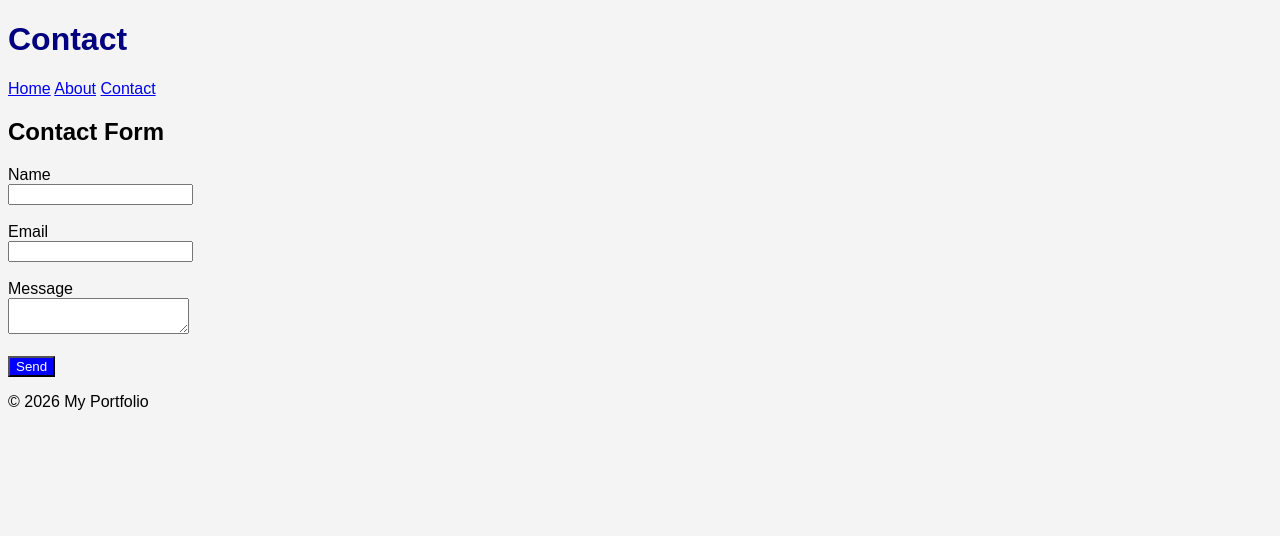
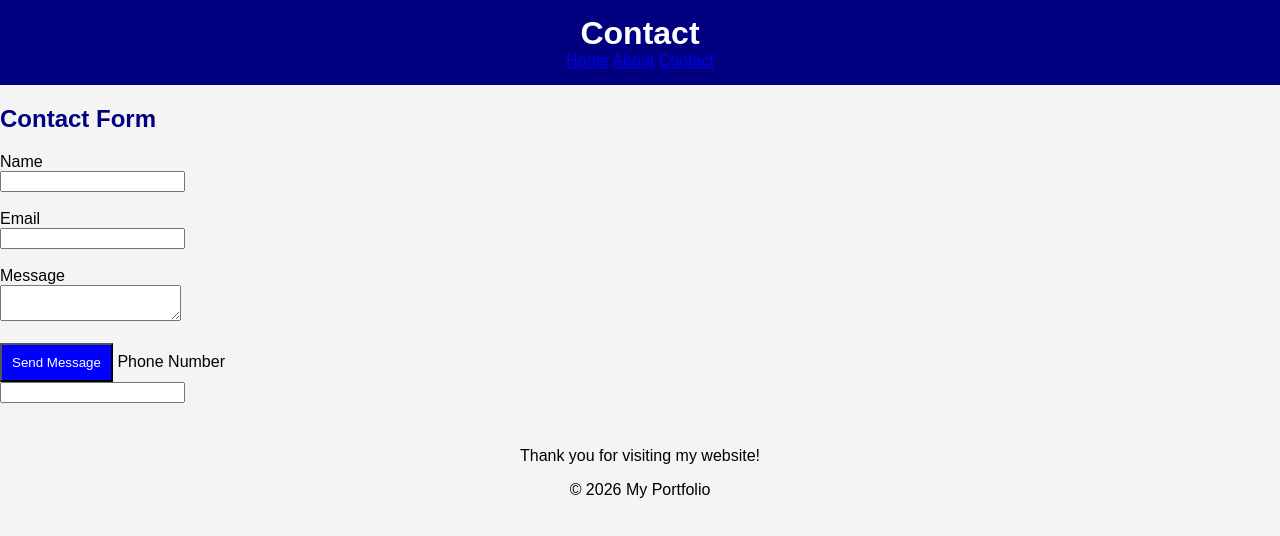
Before and after one commit to NBA2KFreeDownload-pc/MiniProject, a plain HTML site: page contact.html in a window 1280 px wide. Drawn offline with Linux system fonts and the light colour scheme.

Commit message:
Improved most files

```diff
--- a/contact.html
+++ b/contact.html
@@ -42,8 +42,11 @@
                 <textarea id="message"></textarea><br><br>
 
                 <button type="submit">
-                    Send
+                    Send Message
                 </button>
+
+                <label>Phone Number</label><br>
+                <input type="text" id="phone"><br><br>
 
             </form>
 
@@ -52,6 +55,7 @@
     </main>
 
     <footer>
+        <p>Thank you for visiting my website!</p>
 
         <p>© 2026 My Portfolio</p>
 
--- a/style.css
+++ b/style.css
@@ -1,9 +1,21 @@
 body {
     font-family: Arial, sans-serif;
     background-color: #f4f4f4;
+    margin: 0;
+}
+
+header {
+    background-color: navy;
+    color: white;
+    text-align: center;
+    padding: 15px;
 }
 
 h1 {
+    margin: 0;
+}
+
+h2 {
     color: navy;
 }
 
@@ -14,13 +26,20 @@
 .container {
     width: 80%;
     margin: auto;
+    padding: 20px;
 }
 
 button {
     background-color: blue;
     color: white;
+    padding: 10px;
 }
 
 button:hover {
     background-color: darkblue;
 }
+
+footer {
+    text-align: center;
+    padding: 10px;
+}
```
Also changed, not shown: about.html (+5 -1 lines), index.html (+2 -0 lines).
